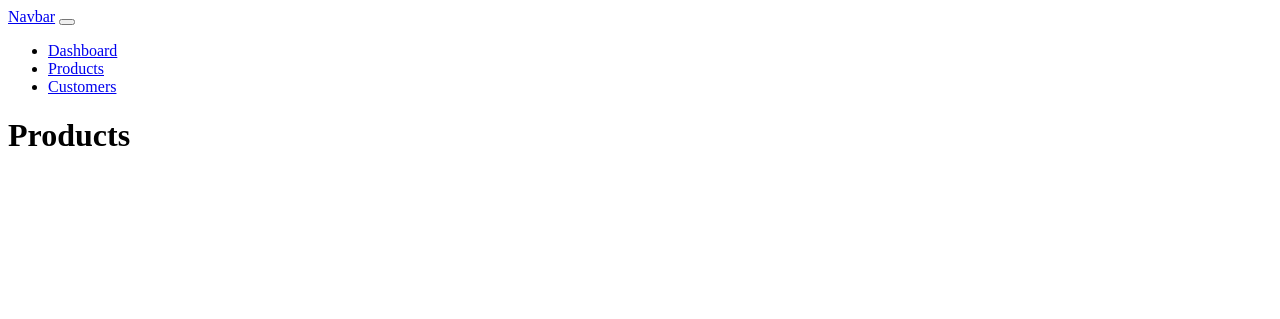
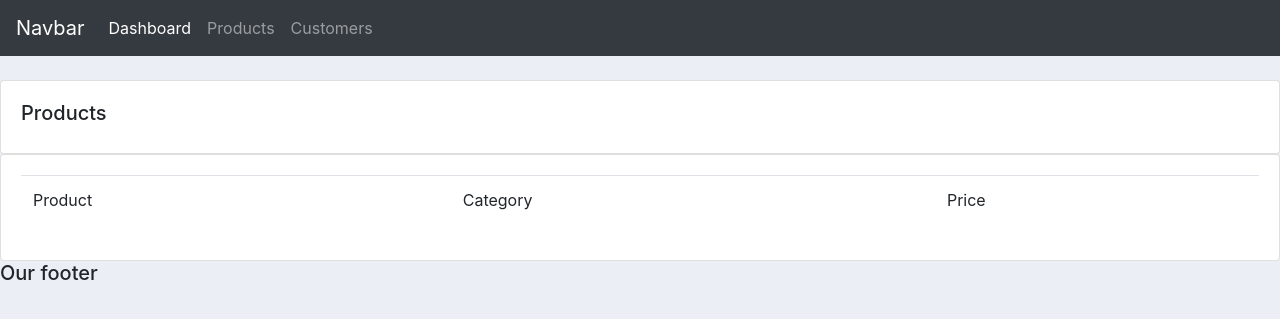
Before and after one commit to Stan1-0/CRM, a Django app: page /products/ in a window 1280 px wide. Shown: the top 319 px of the page. Run offline with Django 4.2, Linux system fonts and the light colour scheme; some libraries are stand-ins or nearby versions.

Commit message:
inserted products code

```diff
--- a/templates/products.html
+++ b/templates/products.html
@@ -1,5 +1,20 @@
-{% include 'Navbar.html' %} {% block content %}
+{% extends 'main.html'%} {% block content %}
 
-<h1>Products</h1>
-
+<br />
+<div class="row">
+  <div class="col-md">
+    <div class="card card-body">
+      <h5>Products</h5>
+    </div>
+    <div class="card card-body">
+      <table class="table">
+        <tr>
+          <td>Product</td>
+          <td>Category</td>
+          <td>Price</td>
+        </tr>
+      </table>
+    </div>
+  </div>
+</div>
 {% endblock %}
```
